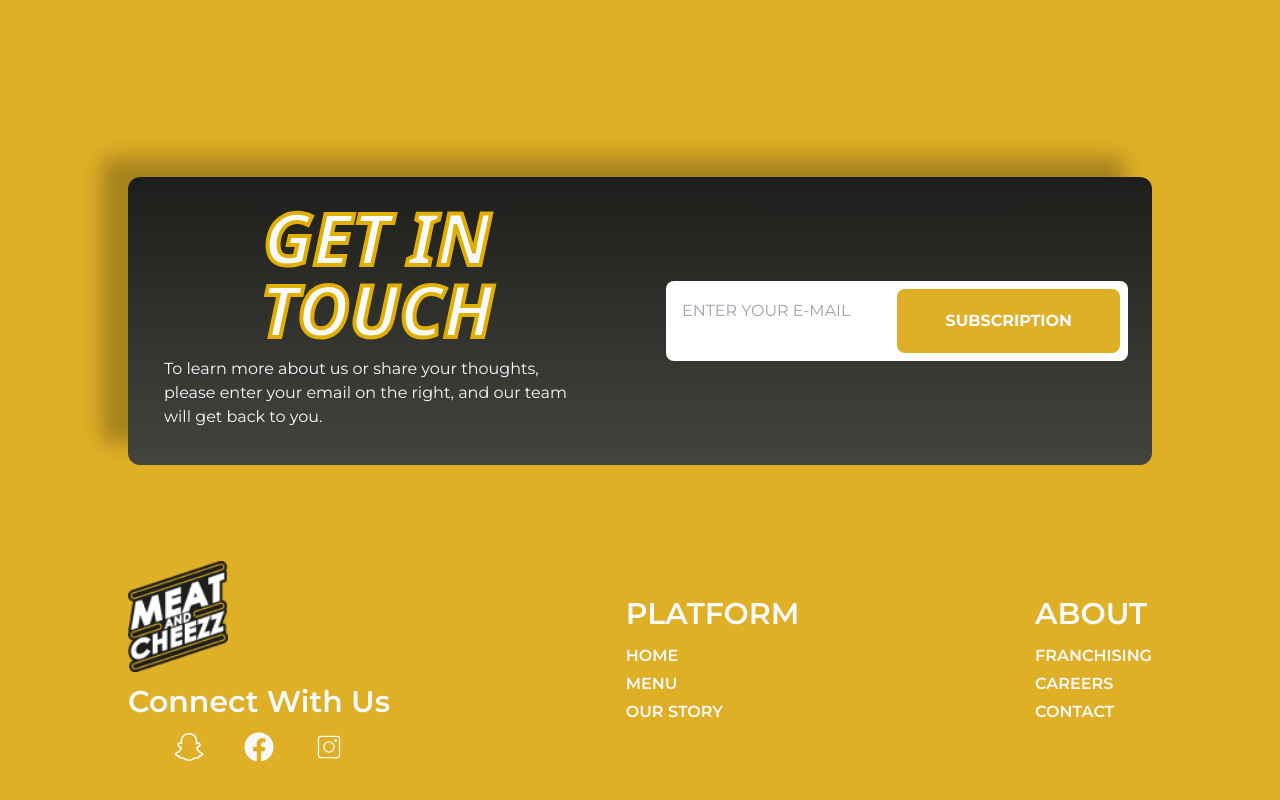
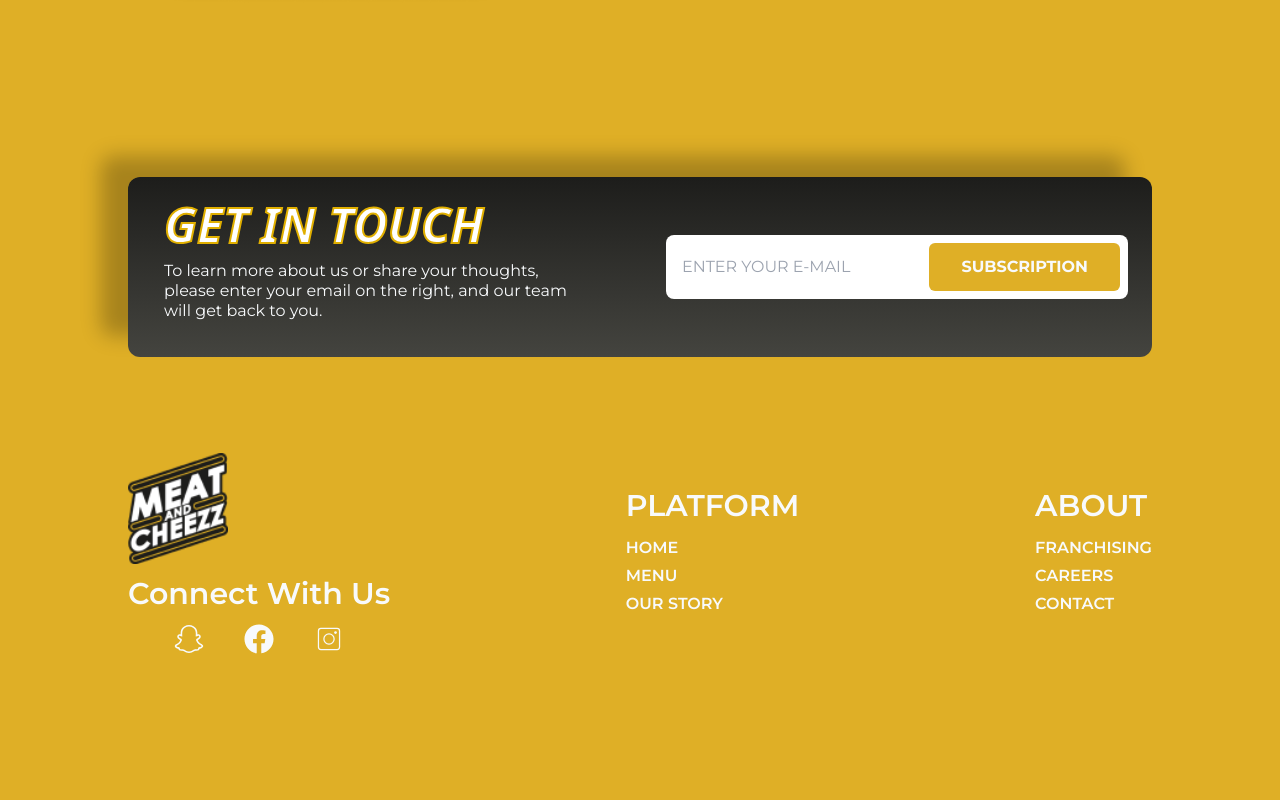
Before and after one commit to EbrahimNasserr/meat, a Next.js app: page / in a window 1280 px wide. Shown: the part 4518-5318 px from the top of the page. After the commit the page ends 5268 px from the top, so only its background shows below. Built offline with nearby package versions, Linux system fonts and the light colour scheme.

Commit message:
edit get in touch

```diff
--- a/src/app/globals.css
+++ b/src/app/globals.css
@@ -9,13 +9,13 @@ body {
 }
 
 .text-stroke {
-  -webkit-text-stroke: 4px rgb(224, 175, 0); /* width and color */
+  -webkit-text-stroke: 2px rgb(224, 175, 0); /* width and color */
   -moz-text-stroke: 1px rgb(252, 252, 252);
 }
 
-.tet {
+/* .tet {
   background: linear-gradient(360deg, #1d1d1b 62.01%, rgba(29, 29, 27, 0) 100%);
-}
+} */
 
 .slider-component div {
   display: flex;
--- a/src/components/Footer.jsx
+++ b/src/components/Footer.jsx
@@ -9,10 +9,10 @@ const Footer = () => {
     <footer className="w-full bg-heroTextColor py-24 flex justify-center items-center">
       <div className="container">
         <div className="w-[80%] mx-auto flex flex-col justify-between items-center">
-          <div className="w-full bg-franchising-box-gradient shadow-custom-shadow rounded-xl flex flex-col justify-between items-center gap-16 p-6 xl:flex-row">
+          <div className="w-full text-center sm:text-left bg-franchising-box-gradient shadow-custom-shadow rounded-xl flex flex-col justify-between items-center gap-16 p-6 xl:flex-row">
             <div className="flex flex-col items-start">
-              <h2 className="custom-h2">get in touch</h2>
-              <p className=" text-slate-50 p-3">
+              <h2 className=" text-5xl pl-3 font-bold text-stroke uppercase italic font-sans text-white">get in touch</h2>
+              <p className=" text-slate-50 p-3 leading-5">
                 To learn more about us or share your thoughts, please enter your
                 email on the right, and our team will get back to you.
               </p>
@@ -22,9 +22,9 @@ const Footer = () => {
                 type="email"
                 name="email"
                 placeholder="ENTER YOUR E-MAIL"
-                className="outline-none rounded-lg w-full p-2 mb-5"
+                className="outline-none rounded-lg w-full p-2 mb-5 md:mb-0"
               />
-              <button type="submit" className="btn">
+              <button type="submit" className=" py-3 px-8 bg-heroTextColor rounded-md font-bold uppercase text-slate-50">
                 {" "}
                 subscription
               </button>
```
